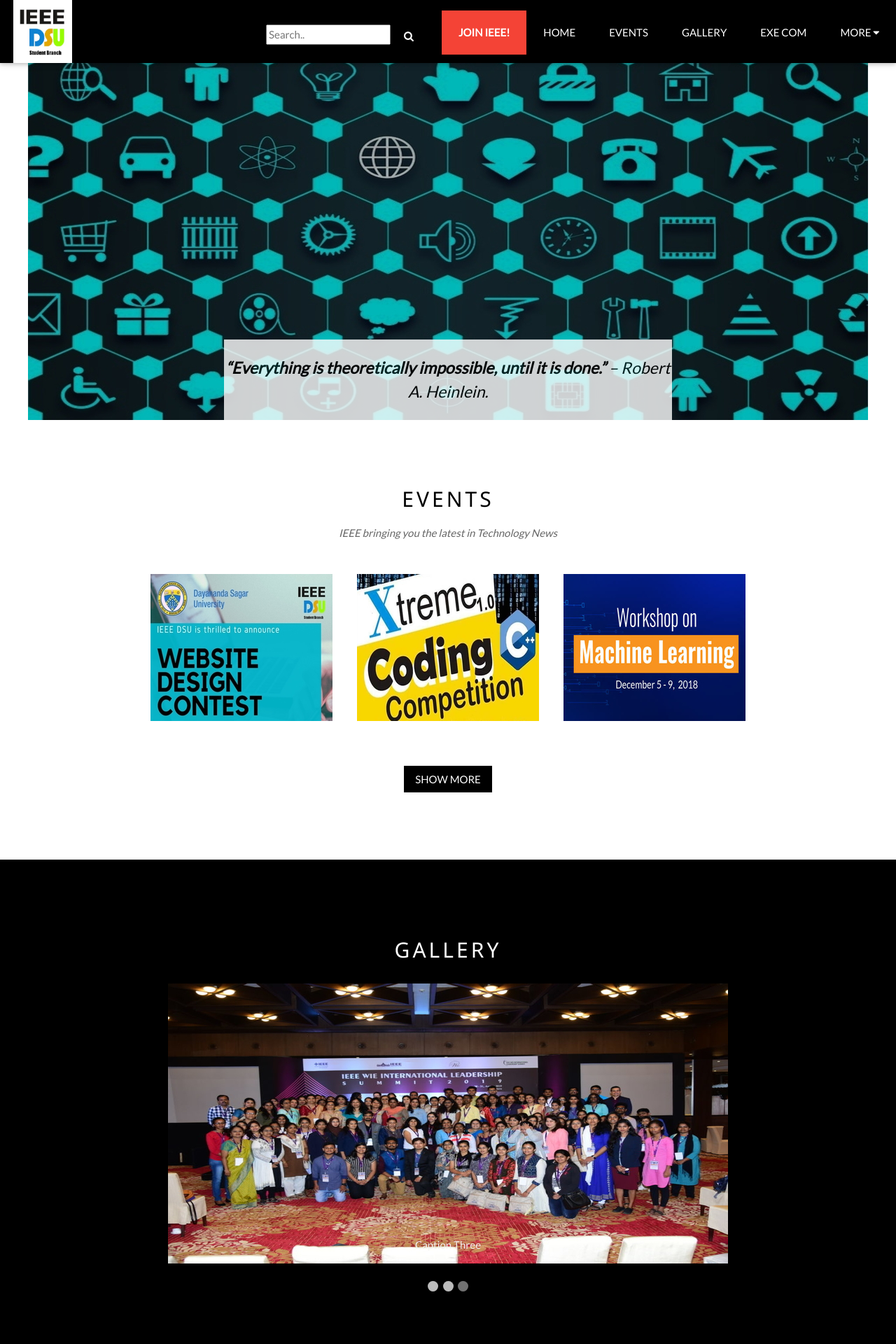
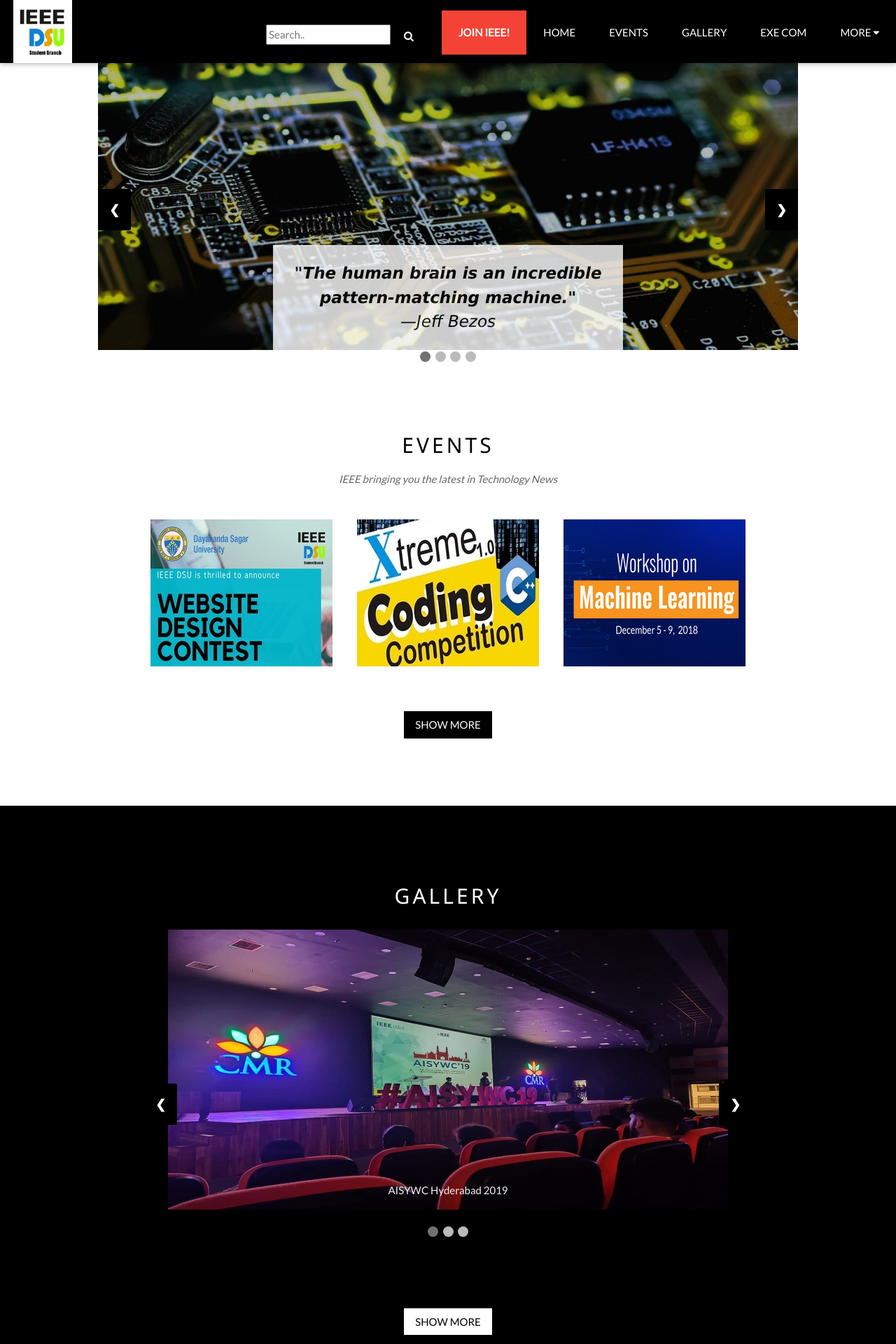
Before and after one commit to karthikcd7/IEEE-DSU-Website-Design-Contest-2nd-Year, a Flask app: page / in a window 1280 px wide. Shown: the top 1920 px of the page at 70% size. Run offline with Flask 2, Linux system fonts and the light colour scheme.

Commit message:
Update on all Slideshows

```diff
--- a/static/main.css
+++ b/static/main.css
@@ -1475,6 +1475,48 @@
   transition: background-color 0.6s ease;
 }
 
+.Hdot {
+    cursor: pointer;
+    height: 15px;
+    width: 15px;
+    margin: 0 2px;
+    background-color: #bbb;
+    border-radius: 50%;
+    display: inline-block;
+    transition: background-color 0.6s ease;
+}
+.Hdot:hover {
+    background-color:#717171 ;
+}
+
+.Gdot {
+    cursor: pointer;
+    height: 15px;
+    width: 15px;
+    margin: 0 2px;
+    background-color: #bbb;
+    border-radius: 50%;
+    display: inline-block;
+    transition: background-color 0.6s ease;
+}
+.Gdot:hover {
+    background-color:#717171 ;
+}
+
+.Adot {
+    cursor: pointer;
+    height: 15px;
+    width: 15px;
+    margin: 0 2px;
+    background-color: #bbb;
+    border-radius: 50%;
+    display: inline-block;
+    transition: background-color 0.6s ease;
+}
+.Adot:hover {
+    background-color:#717171 ;
+}
+
 .active, .dot:hover {
   background-color: #717171;
 }
@@ -1598,25 +1640,6 @@
   to {opacity: 1}
 }
 
-.fade {
-    -webkit-animation-name: fade;
-    -webkit-animation-duration: 1.5s;
-    animation-name: fade;
-    animation-duration: 1.5s;
-  }
-
-  .slideshow-container {
-    max-width: 1000px;
-    position: relative;
-    margin: auto;
-  }
-
-  /* On smaller screens, decrease text size */
-  @media only screen and (max-width: 300px) {
-    .text {font-size: 11px}
-  }
-
-
 
 /* Caption text */
 .text {
--- a/templates/home.html
+++ b/templates/home.html
@@ -1,37 +1,57 @@
 {% extends "layout-for-home.html" %}
 {% block content %}
 <html lang="en">
-
+  <body>
 
     <!-- Page content -->
-<div class="content" style="max-width:1875px;margin-top:none">
+    <div class="content" style="max-width:2000px;margin-top:none">
 
       <!-- Automatic Slideshow Images --> <!--Images are 1200px*600px-->
+      <div class="slideshow-container">
+        <div onmouseover="HpauseSlides()" onmouseout="HresumeSlides()">
 
-  <div class="mySlides display-container center">
+          <div class="HomeSlides display-container center">
             <img src="/static/bg2.jpg" style="max-width:100%">
             <div class="display-bottommiddle  text-black " style="background: white;opacity: 80%;">
               <p class="font-size-vw" style="font-family: Verdana, Geneva, Tahoma, sans-serif;"><b><i>"The human brain is an incredible pattern-matching machine."</b><br> —Jeff Bezos </i></p>
             </div>
           </div>
-  <div class="mySlides display-container center">
+
+          <div class="HomeSlides display-container center">
             <img src="/static/bg3.jpg" style="max-width:100%">
             <div class="display-bottommiddle text-black " style="background: white;opacity: 80%;">
               <p class="font-size-vw" ><i><b>“Everything is theoretically impossible, until it is done.”</b> – Robert A. Heinlein.</i></p>
             </div>
           </div>
-  <div class="mySlides display-container center">
+
+          <div class="HomeSlides display-container center">
             <img src="/static/bg4.jpg" style="max-width:100%">
             <div class="display-bottommiddle text-black " style="background: white;opacity: 80%;">
               <p class="font-size-vw" ><b><i>"Hardware becomes a piece of culture that anyone can build upon."</b><br> —Massimo Banzi </i></p>
             </div>
           </div>
-  <div class="mySlides display-container center">
+
+          <div class="HomeSlides display-container center">
             <img src="/static/bg5.jpg" style="max-width:100%">
             <div class="display-bottommiddle text-black " style="background: white;opacity: 80%;">
               <p class="font-size-vw" ><b><i>"Science is organized knowledge.Wisdom is organized life."</b><br>—Immanuel Kant</i></p>
             </div>
           </div>
+
+        </div>
+
+        <a class="prev black" style="margin-top: 20px" onclick="HplusSlides(-2)">&#10094;</a>
+        <a class="next black" style="margin-top: 20px" onclick="HplusSlides(0)">&#10095;</a>
+
+      </div>
+
+      <div style="text-align:center">
+        <span class="Hdot" onclick="HcurrentSlide(0)"></span>
+        <span class="Hdot" onclick="HcurrentSlide(1)"></span>
+        <span class="Hdot" onclick="HcurrentSlide(2)"></span>
+        <span class="Hdot" onclick="HcurrentSlide(3)"></span>
+      </div>
+
 
       <!-- THE EVENTS SECTION --> <!--Images are 260px*210px-->
       <div class="container content padding-80" style="max-width:900px" id="events">
@@ -54,6 +74,7 @@
               </div>
             </div>
           </div>
+
           <div class="flip-box third margin-bottom">
             <div class="flip-box-inner">
               <div class="flip-box-front">
@@ -68,6 +89,7 @@
               </div>
             </div>
           </div>
+
           <div class="flip-box third margin-bottom ">
             <div class="flip-box-inner">
               <div class="flip-box-front">
@@ -89,6 +111,7 @@
           <button class="button black section" type="submit">SHOW MORE</button>
           </a>
         </div>
+
       </div>
 
 
@@ -97,46 +120,48 @@
         <div class="container content padding-80" style="max-width:900px">
           <h2 class="wide center padding-16">GALLERY</h2>
 
+          <div class="slideshow-container">
+            <div onmouseover="GpauseSlides()" onmouseout="GresumeSlides()">
 
-
-        <div class="slideshow-container">
-
-        <div class="gallerySlides fade center">
+              <div class="GallerySlides fade center">
                 <div class="numbertext"></div>
                 <img src="/static/g1_g.jpg" style="max-width: 100%;">
-          <div class="text">Caption Text</div>
+                <div class="text">AISYWC Hyderabad 2019</div>
               </div>
 
-        <div class="gallerySlides fade center">
+              <div class="GallerySlides fade center">
                 <div class="numbertext"></div>
                 <img src="/static/g2_g.jpg" style="max-width: 100%;">
-          <div class="text">Caption Two</div>
+                <div class="text">IEEE India Council</div>
               </div>
 
-        <div class="gallerySlides fade center">
+              <div class="GallerySlides fade center">
                 <div class="numbertext"></div>
                 <img src="/static/g3_g.jpg" style="max-width: 100%;">
-          <div class="text">Caption Three</div>
+                <div class="text">ILS Bangalore 2019</div>
               </div>
+
+            </div>
+
+            <a class="prev black" style="margin-top: 20px" onclick="GplusSlides(-2)">&#10094;</a>
+            <a class="next black" style="margin-top: 20px" onclick="GplusSlides(0)">&#10095;</a>
 
           </div>
           <br>
 
           <div style="text-align:center">
-          <span class="dot"></span>
-          <span class="dot"></span>
-          <span class="dot"></span>
+            <span class="Gdot" onclick="GcurrentSlide(0)"></span>
+            <span class="Gdot" onclick="GcurrentSlide(1)"></span>
+            <span class="Gdot" onclick="GcurrentSlide(2)"></span>
           </div>
         </div>
 
         <div class="container center">
           <a href="\gallery">
-        <button class="button black section" type="submit" style="padding-top: -50px">SHOW MORE</button>
+            <button class="button white section" type="submit">SHOW MORE</button>
           </a>
         </div>
       </div>
-  </div>
-
 
 
       <!-- THE ABOUT US SECTION-->
@@ -162,8 +187,9 @@
           <p class="opacity center"><i>Get to know about our success!</i></p>
 
           <div class="slideshow-container">
+            <div onmouseover="ApauseSlides()" onmouseout="AresumeSlides()">
 
-          <div class="Slides">
+              <div class="AchievementSlides">
                 <div class="numbertext">1 / 4</div>
                   <div class=" center padding-32" >
                     <div class="center-card ach-container white">
@@ -172,7 +198,7 @@
                   </div>
               </div>
 
-          <div class="Slides ">
+              <div class="AchievementSlides">
                 <div class="numbertext">2 / 4</div>
                   <div class=" center padding-32" >
                     <div class="center-card ach-container white">
@@ -181,7 +207,7 @@
                   </div>
               </div>
 
-          <div class="Slides ">
+              <div class="AchievementSlides">
                 <div class="numbertext">3 / 4</div>
                   <div class=" center padding-32" >
                     <div class="center-card ach-container white">
@@ -190,7 +216,7 @@
                   </div>
               </div>
 
-          <div class="Slides ">
+              <div class="AchievementSlides">
                 <div class="numbertext">4 / 4</div>
                   <div class=" center padding-32" >
                     <div class="center-card ach-container white">
@@ -198,22 +224,19 @@
                     </div>
                   </div>
               </div>
+            </div>
 
-          <a class="prev black" style="margin-top: 60px" onclick="plusSlides(-1)">&#10094;</a>
-          <a class="next black" style="margin-top: 60px" onclick="plusSlides(1)">&#10095;</a>
-
-        </div>
-        <br>
-
-        <div style="text-align:center">
-          <span class="dot" onclick="currentSlide(1)"></span>
-          <span class="dot" onclick="currentSlide(2)"></span>
-          <span class="dot" onclick="currentSlide(3)"></span>
-          <span class="dot" onclick="currentSlide(4)"></span>
-        </div>
+            <a class="prev black" style="margin-top: 60px" onclick="AplusSlides(-2)">&#10094;</a>
+            <a class="next black" style="margin-top: 60px" onclick="AplusSlides(0)">&#10095;</a>
 
           </div>
 
+            <div style="text-align:center">
+              <span class="Adot" onclick="AcurrentSlide(0)"></span>
+              <span class="Adot" onclick="AcurrentSlide(1)"></span>
+              <span class="Adot" onclick="AcurrentSlide(2)"></span>
+              <span class="Adot" onclick="AcurrentSlide(3)"></span>
+            </div>
         </div>
       </div>
 
@@ -248,7 +271,10 @@
           </div>
         </div>
       </div>
+
+
     </div>
+
 
   </body>
 
```
Also changed, not shown: templates/layout-for-home.html (+183 -41 lines), templates/test.html (added, +237 -0 lines). Lines whose indentation alone changed are shown as unchanged.
